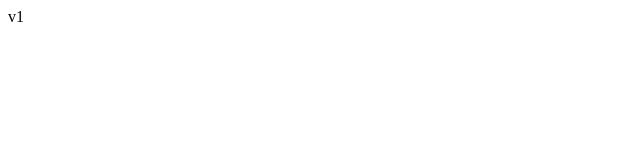
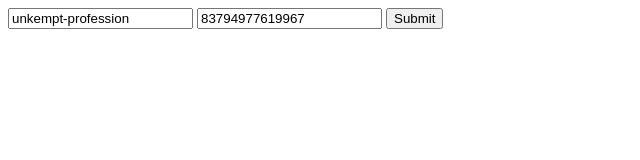
Before and after one commit to doleckijakub/HexHavoc, a website: page client/public/index.html in a window 1280 px wide. Shown: the whole page, without its empty margins (0-640 px from the left). Drawn offline with Linux system fonts and the light colour scheme.

Commit message:
Retrieved changes from client/public/index.html

```diff
--- a/client/public/index.html
+++ b/client/public/index.html
@@ -1,11 +1,106 @@
 <!DOCTYPE html>
 <html>
-    v1
-    <script>
-        const ws = new WebSocket(`ws://${document.location.host}/ws`);
+    <body>
+        <form id="new-game-form" method="POST" action="/new_game">
+            <input type="text" name="name">
+            <input type="number" name="seed">
+            <input type="submit">
+        </form>
+        <script>
+            const adjectives = [
+                "attractive",
+                "bald",
+                "beautiful",
+                "chubby",
+                "clean",
+                "dazzling",
+                "drab",
+                "elegant",
+                "fancy",
+                "fit",
+                "flabby",
+                "glamorous",
+                "gorgeous",
+                "handsome",
+                "long",
+                "magnificent",
+                "muscular",
+                "plain",
+                "plump",
+                "quaint",
+                "scruffy",
+                "shapely",
+                "short",
+                "skinny",
+                "stocky",
+                "ugly",
+                "unkempt",
+                "unsightly"
+            ];
 
-        ws.onmessage = event => {
-            console.log(event.data);
-        };
-    </script>
+            const nouns = [
+                "signature",
+                "gate",
+                "leader",
+                "poetry",
+                "pollution",
+                "soup",
+                "union",
+                "actor",
+                "cabinet",
+                "breath",
+                "criticism",
+                "data",
+                "management",
+                "clothes",
+                "disease",
+                "storage",
+                "river",
+                "cigarette",
+                "candidate",
+                "event",
+                "county",
+                "comparison",
+                "strategy",
+                "injury",
+                "newspaper",
+                "membership",
+                "profession",
+                "way",
+                "mood",
+                "two",
+                "percentage",
+                "platform",
+                "direction",
+                "chocolate",
+                "perspective",
+                "tale",
+                "contribution",
+                "bread",
+                "quality",
+                "wood",
+                "community",
+                "complaint",
+                "replacement",
+                "connection",
+                "possession",
+                "meal",
+                "dealer",
+                "town",
+                "passenger",
+                "construction"
+            ];
+
+            const new_game_form = document.querySelector("#new-game-form");
+
+            {
+                const random_adjective = adjectives[Math.floor(Math.random() * adjectives.length)];
+                const random_noun = nouns[Math.floor(Math.random() * nouns.length)];
+
+                new_game_form.querySelector('input[name=name]').value = `${random_adjective}-${random_noun}`;
+            }
+
+            new_game_form.querySelector('input[name=seed]').value = Math.floor(Math.random() * Number.MAX_SAFE_INTEGER);
+        </script>
+    </body>
 </html>
```
